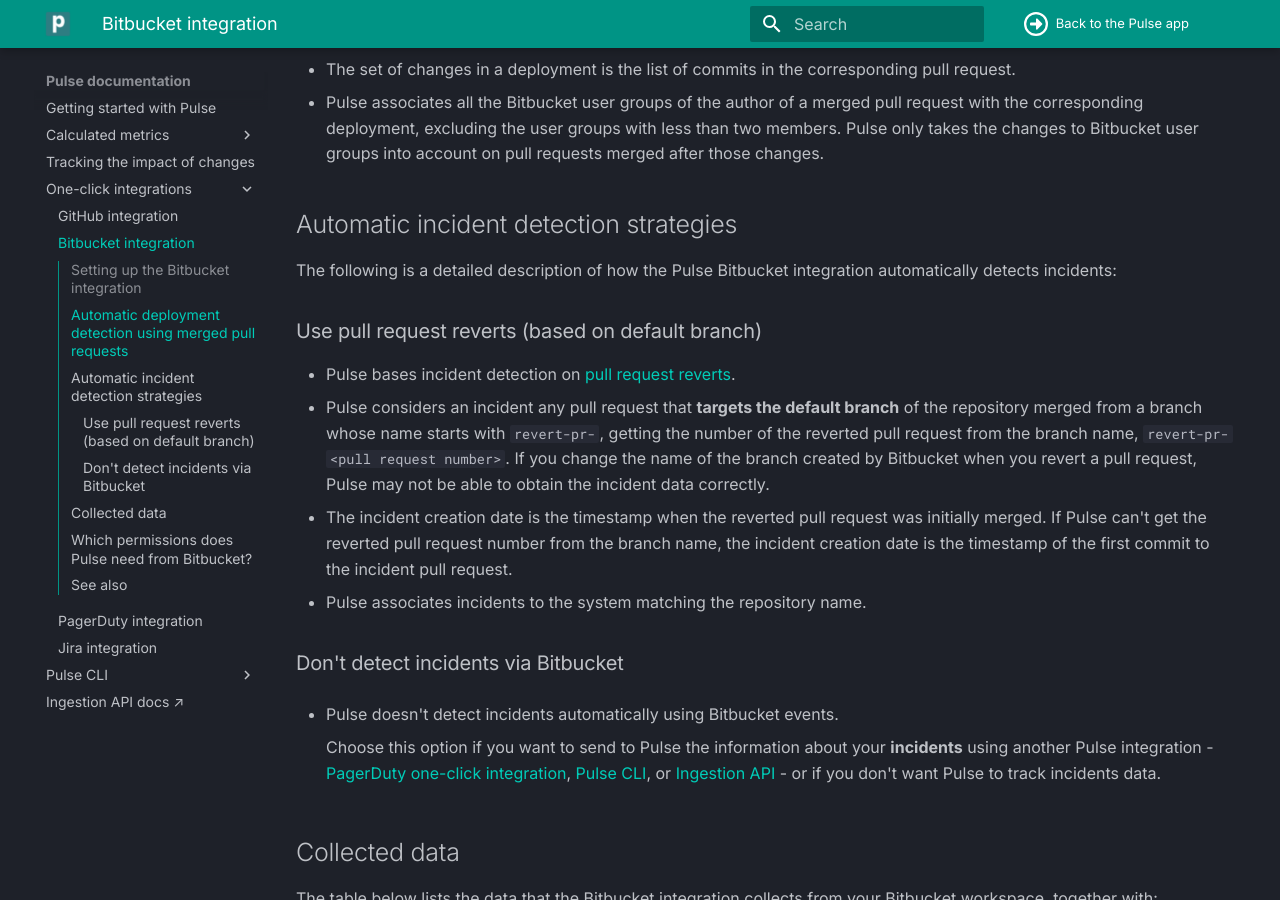
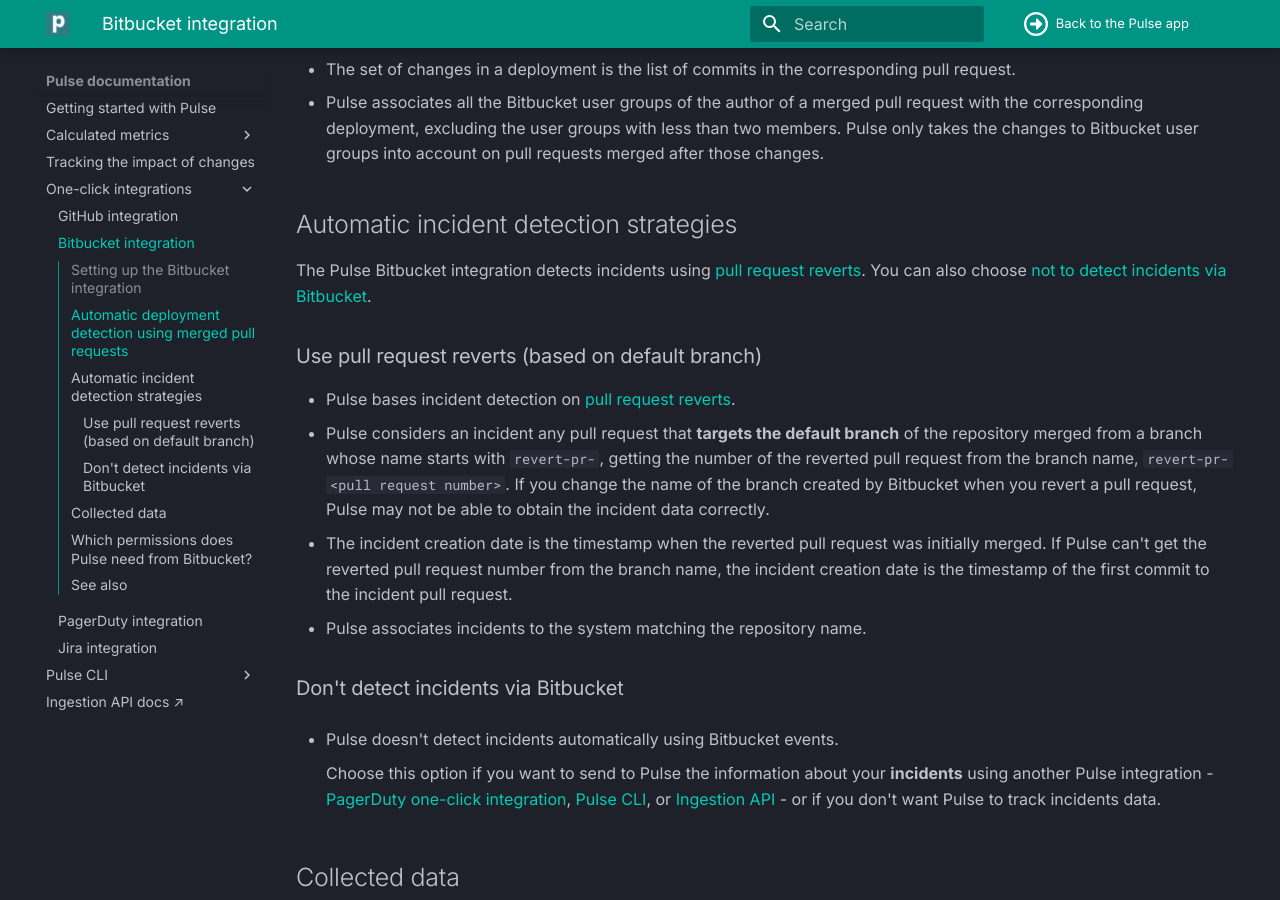
Before and after one commit to codacy/pulse-user-docs, an MkDocs documentation site: the page built from docs/one-click-integrations/bitbucket-integration.md, in a window 1280 px wide and 900 px high, scrolled down 3724 px. Built offline with MkDocs 1.6.1 and Material for MkDocs 9.7.7, drawn with Linux system fonts in a browser that asks for light colours.

Commit message:
clean: Apply feedback to better introduce the options for incident detection

```diff
--- a/docs/one-click-integrations/bitbucket-integration.md
+++ b/docs/one-click-integrations/bitbucket-integration.md
@@ -61,16 +61,16 @@
 
 ## Automatic incident detection strategies {: id="incident-detection-strategy"}
 
-The following is a detailed description of how the Pulse Bitbucket integration automatically detects incidents:
+The Pulse Bitbucket integration detects incidents using [pull request reverts](#bb-incident-pr-revert). You can also choose [not to detect incidents via Bitbucket](#bb-incident-not-detect).
 
-### Use pull request reverts (based on default branch)
+### Use pull request reverts (based on default branch) {: id="bb-incident-pr-revert"}
 
 -   Pulse bases incident detection on [pull request reverts](https://support.atlassian.com/bitbucket-cloud/docs/merge-a-pull-request/#Revert-a-merged-pull-request).
 -   Pulse considers an incident any pull request that **targets the default branch** of the repository merged from a branch whose name starts with `revert-pr-`, getting the number of the reverted pull request from the branch name, `revert-pr-<pull request number>`. If you change the name of the branch created by Bitbucket when you revert a pull request, Pulse may not be able to obtain the incident data correctly.
 -   The incident creation date is the timestamp when the reverted pull request was initially merged. If Pulse can't get the reverted pull request number from the branch name, the incident creation date is the timestamp of the first commit to the incident pull request.
 -   Pulse associates incidents to the system matching the repository name.
 
-### Don't detect incidents via Bitbucket
+### Don't detect incidents via Bitbucket {: id="bb-incident-not-detect"}
 
 -   Pulse doesn't detect incidents automatically using Bitbucket events.
 
```
